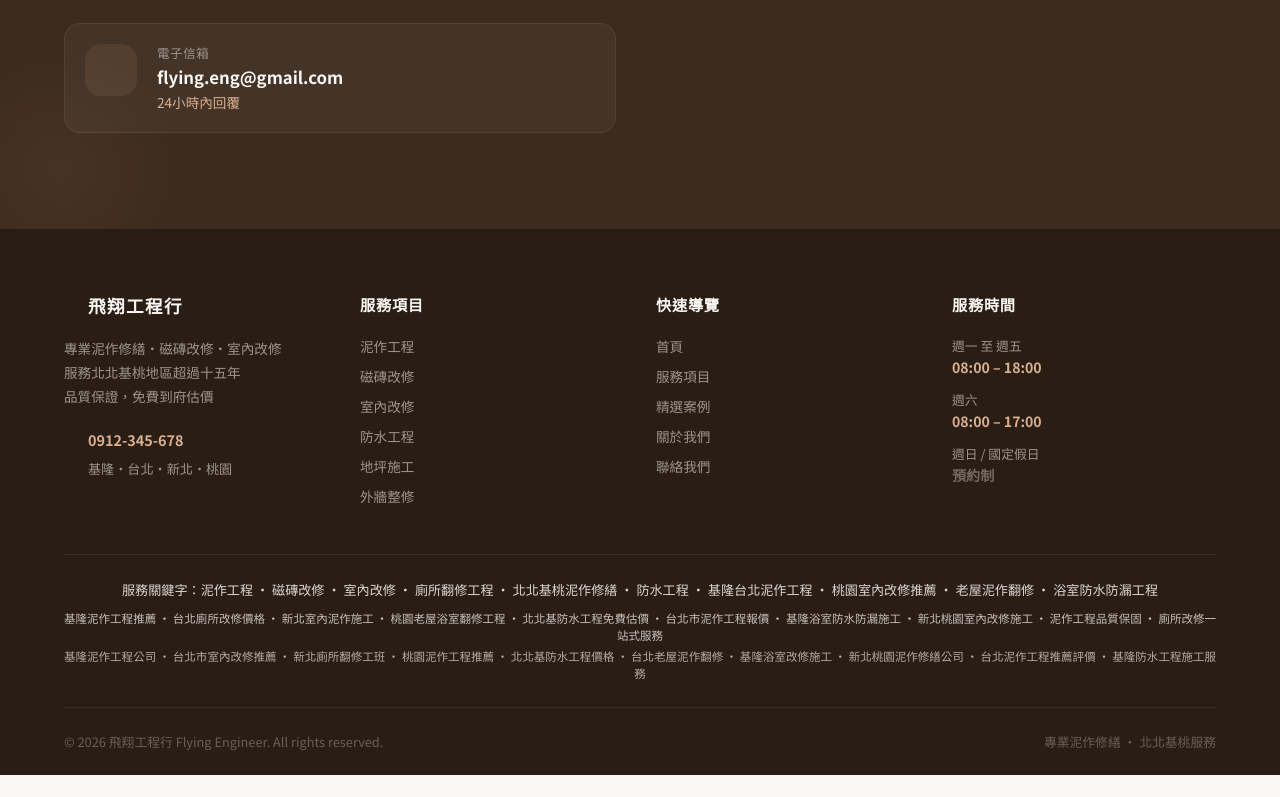
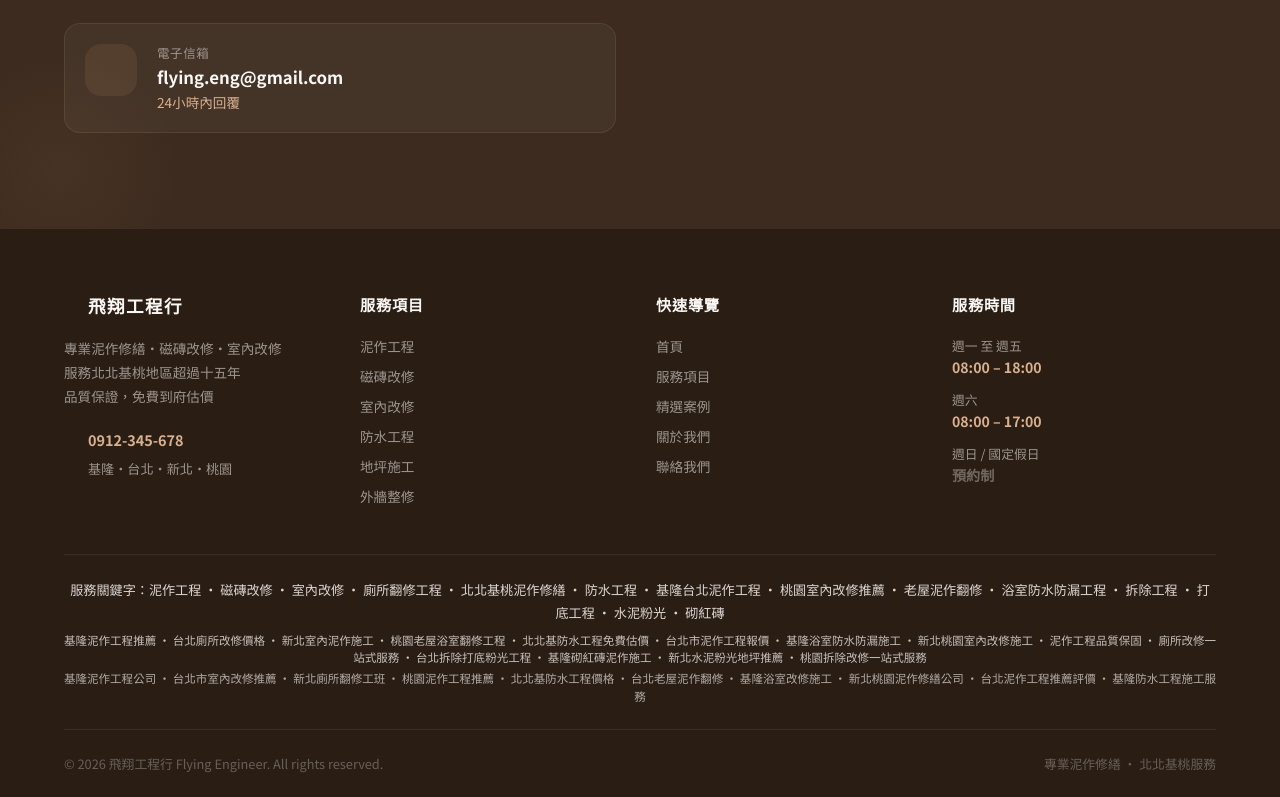
Before and after one commit to brian890804/Flying-Engineer, a React (Create React App) app: page / in a window 1280 px wide. Shown: the part 4893-5690 px from the top of the page. Before the commit the page ends 5668 px from the top, so only its background shows below. Built offline with nearby package versions, Linux system fonts and the light colour scheme; some icons are missing.

Commit message:
chore:SEO

```diff
--- a/public/index.html
+++ b/public/index.html
@@ -9,7 +9,7 @@
 
   <meta name="description" content="飛翔工程行深耕北北基桃 15 年，提供泥作工程、磁磚改修、浴廁翻修、防水工程全方位服務。免費到府估價，品質保固，歡迎來電洽詢。" />
   <meta name="keywords"
-    content="泥作,改修,飛翔工程行,泥作改修,泥作修繕,修繕,家庭修繕,家庭改修,磁磚改修,磁磚修繕,基隆泥作改修,基隆修繕,台北修繕,台北改修,新北修繕,新北改修,桃園修繕,桃園改修,北北基桃泥作修繕,北北基桃泥作改修,室內裝修,牆面修繕,地板修繕,水泥工程,貼磁磚,磁磚施工,廁所改修,廚房改修,陽台修繕,防水工程,地坪施工,外牆整修,老屋翻修,老屋改修,老宅修繕,浴室改修,衛浴修繕,外牆防水,泥作抹平,水泥粉光,地磚更換,壁磚修繕,北部泥作,大台北泥作,基隆泥作,新北泥作,桃園泥作" />
+    content="泥作,改修,飛翔工程行,泥作改修,泥作修繕,修繕,家庭修繕,家庭改修,磁磚改修,磁磚修繕,基隆泥作改修,基隆修繕,台北修繕,台北改修,新北修繕,新北改修,桃園修繕,桃園改修,北北基桃泥作修繕,北北基桃泥作改修,室內裝修,牆面修繕,地板修繕,水泥工程,貼磁磚,磁磚施工,廁所改修,廚房改修,陽台修繕,防水工程,地坪施工,外牆整修,老屋翻修,老屋改修,老宅修繕,浴室改修,衛浴修繕,外牆防水,泥作抹平,水泥粉光,地磚更換,壁磚修繕,北部泥作,大台北泥作,基隆泥作,新北泥作,桃園泥作,拆除工程,打底施工,粉光工程,砌紅磚,磚牆砌築" />
 
   <meta property="og:type" content="website" />
   <meta property="og:url" content="https://flying-engineer.com/" />
--- a/src/seo/keywords.ts
+++ b/src/seo/keywords.ts
@@ -9,6 +9,10 @@ export const MAIN_KEYWORDS: string[] = [
   "桃園室內改修推薦",
   "老屋泥作翻修",
   "浴室防水防漏工程",
+  "拆除工程",
+  "打底工程",
+  "水泥粉光",
+  "砌紅磚",
 ];
 
 export const LONGTAIL_KEYWORDS: string[] = [
@@ -22,6 +26,10 @@ export const LONGTAIL_KEYWORDS: string[] = [
   "新北桃園室內改修施工",
   "泥作工程品質保固",
   "廁所改修一站式服務",
+  "台北拆除打底粉光工程",
+  "基隆砌紅磚泥作施工",
+  "新北水泥粉光地坪推薦",
+  "桃園拆除改修一站式服務",
 ];
 
 export const LOCAL_KEYWORDS: string[] = [
```
